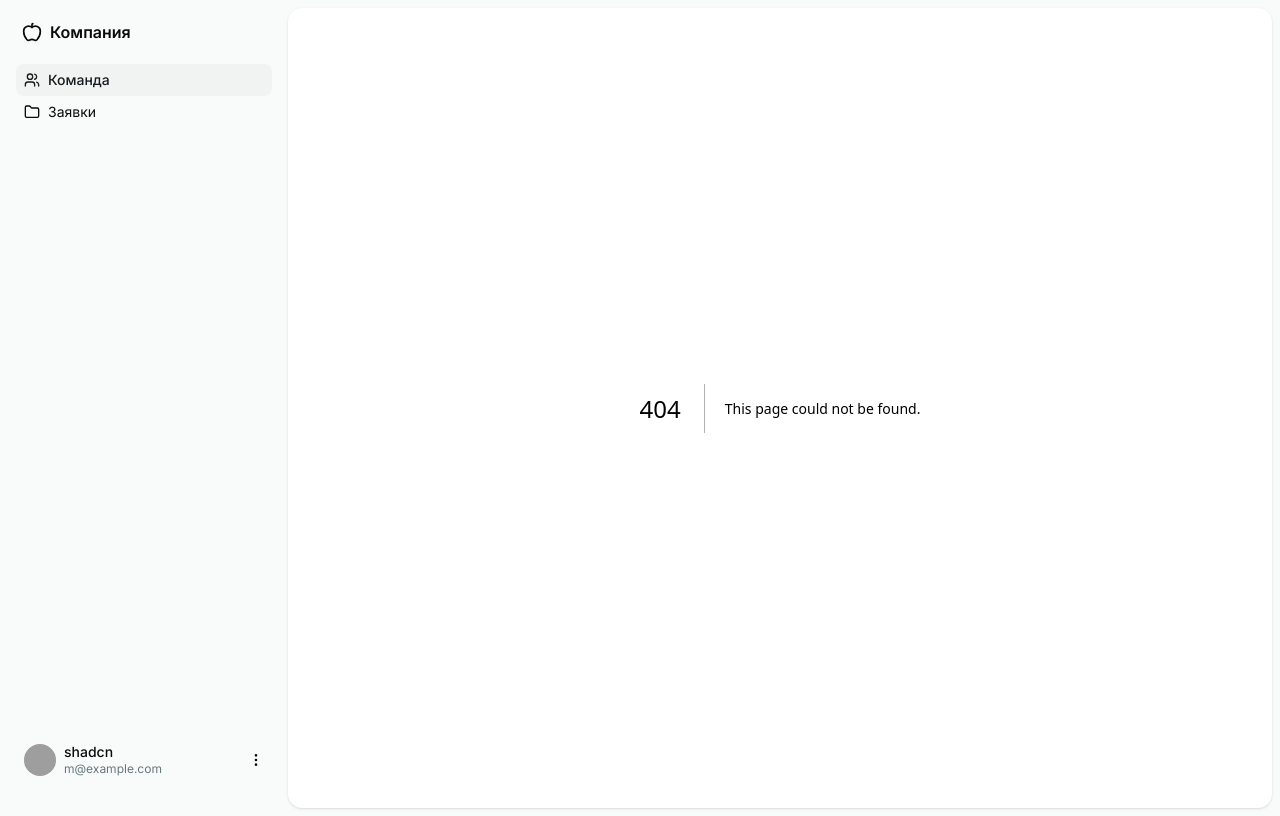
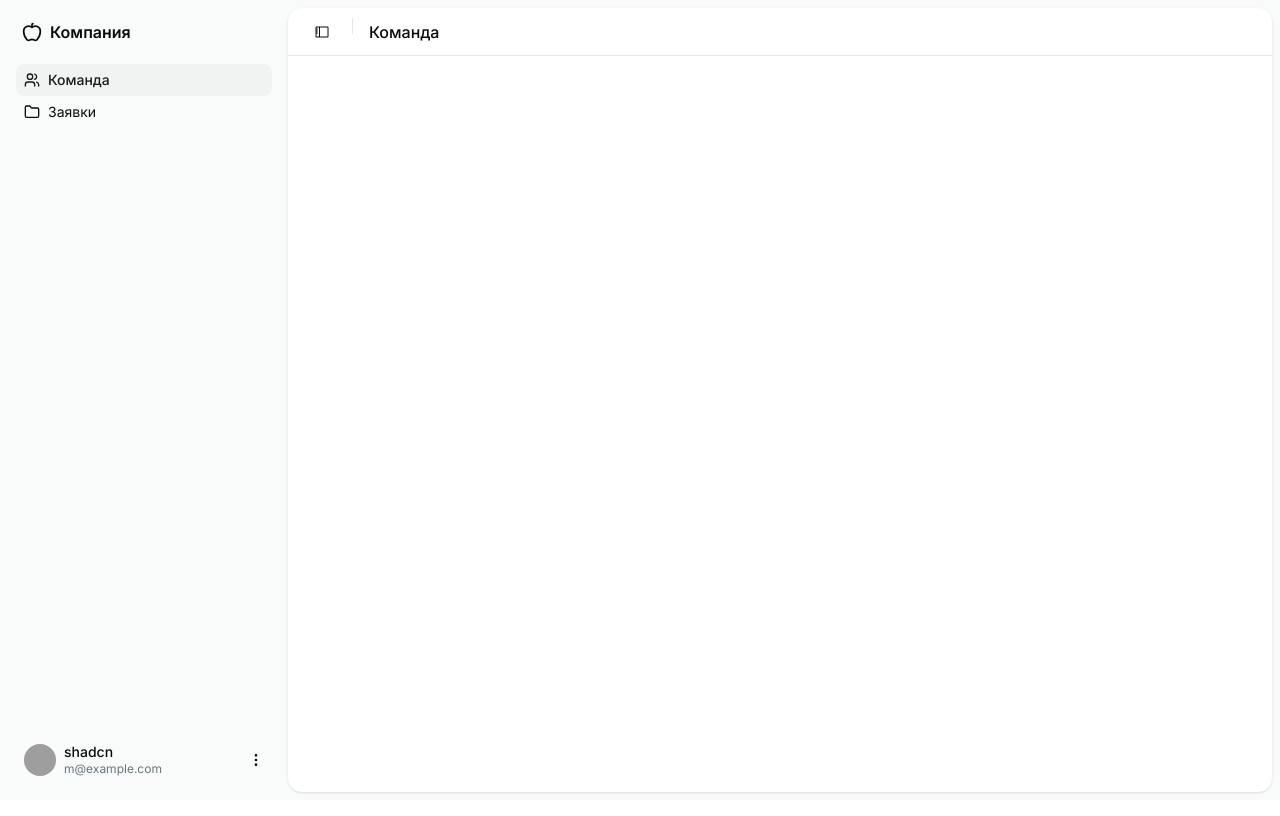
Before and after one commit to sebryk/modules, a Next.js app in the folder frontend/: page /team in a window 1280 px wide. Before the commit this address had no page. Built offline with nearby package versions, Linux system fonts and the light colour scheme; grey boxes are pictures that could not be loaded.

Commit message:
refactor navigation sidebar

```diff
--- /dev/null
+++ b/frontend/src/app/applications/page.tsx
@@ -0,0 +1,25 @@
+import { DataTable } from "@/components/data-table"
+import { SiteHeader } from "@/components/site-header"
+
+import data from "@/data/data.json"
+
+const Page = () => {
+   return (
+      <>
+         <SiteHeader />
+         <div className="flex flex-1 flex-col">
+            <div className="@container/main flex flex-1 flex-col gap-2">
+               <div className="flex flex-col gap-4 py-4 md:gap-6 md:py-6">
+                  {/* <SectionCards /> */}
+                  {/* <div className="px-4 lg:px-6">
+                     <ChartAreaInteractive />
+                  </div> */}
+                  {/* <DataTable data={data} /> */}
+               </div>
+            </div>
+         </div>
+      </>
+   )
+}
+
+export default Page
--- a/frontend/src/app/page.tsx
+++ b/frontend/src/app/page.tsx
@@ -12,10 +12,10 @@ export default function Page() {
          <div className="flex flex-1 flex-col">
             <div className="@container/main flex flex-1 flex-col gap-2">
                <div className="flex flex-col gap-4 py-4 md:gap-6 md:py-6">
-                  <SectionCards />
-                  <div className="px-4 lg:px-6">
+                  {/* <SectionCards /> */}
+                  {/* <div className="px-4 lg:px-6">
                      <ChartAreaInteractive />
-                  </div>
+                  </div> */}
                   <DataTable data={data} />
                </div>
             </div>
--- /dev/null
+++ b/frontend/src/app/team/page.tsx
@@ -0,0 +1,24 @@
+import { SiteHeader } from "@/components/site-header"
+
+const Page = () => {
+   return (
+      <>
+         <>
+            <SiteHeader />
+            <div className="flex flex-1 flex-col">
+               <div className="@container/main flex flex-1 flex-col gap-2">
+                  <div className="flex flex-col gap-4 py-4 md:gap-6 md:py-6">
+                     {/* <SectionCards /> */}
+                     {/* <div className="px-4 lg:px-6">
+                           <ChartAreaInteractive />
+                        </div> */}
+                     {/* <DataTable data={data} /> */}
+                  </div>
+               </div>
+            </div>
+         </>
+      </>
+   )
+}
+
+export default Page
--- a/frontend/src/components/app-sidebar.tsx
+++ b/frontend/src/components/app-sidebar.tsx
@@ -33,7 +33,7 @@ import {
 } from "lucide-react"
 import Link from "next/link"
 
-const data = {
+export const data = {
    user: {
       name: "shadcn",
       email: "m@example.com",
@@ -47,7 +47,7 @@ const data = {
       },
       {
          title: "Заявки",
-         url: "/application",
+         url: "/applications",
          icon: <FolderIcon />,
       },
       // {
@@ -152,7 +152,7 @@ const data = {
 
 export function AppSidebar({ ...props }: React.ComponentProps<typeof Sidebar>) {
    return (
-      <Sidebar collapsible="offcanvas" {...props}>
+      <Sidebar collapsible="icon" {...props}>
          <SidebarHeader>
             <SidebarMenu>
                <SidebarMenuItem>
--- a/frontend/src/components/site-header.tsx
+++ b/frontend/src/components/site-header.tsx
@@ -1,8 +1,15 @@
-import { Button } from "@/components/ui/button"
+"use client"
+
+import { usePathname } from "next/navigation"
+
+import { getPageTitle } from "@/lib/utils"
 import { Separator } from "@/components/ui/separator"
 import { SidebarTrigger } from "@/components/ui/sidebar"
 
 export function SiteHeader() {
+   const pathname = usePathname()
+   const title = getPageTitle(pathname)
+
    return (
       <header className="flex h-(--header-height) shrink-0 items-center gap-2 border-b transition-[width,height] ease-linear group-has-data-[collapsible=icon]/sidebar-wrapper:h-(--header-height)">
          <div className="flex w-full items-center gap-1 px-4 lg:gap-2 lg:px-6">
@@ -11,7 +18,7 @@ export function SiteHeader() {
                orientation="vertical"
                className="mx-2 data-[orientation=vertical]:h-4"
             />
-            <h1 className="text-base font-medium">Documents</h1>
+            <h1 className="text-base font-medium">{title}</h1>
          </div>
       </header>
    )
--- a/frontend/src/lib/utils.ts
+++ b/frontend/src/lib/utils.ts
@@ -1,6 +1,14 @@
 import { clsx, type ClassValue } from "clsx"
 import { twMerge } from "tailwind-merge"
+
+import { data } from "@/components/app-sidebar"
 
 export function cn(...inputs: ClassValue[]) {
    return twMerge(clsx(inputs))
 }
+
+const { navMain } = data
+
+export function getPageTitle(pathname: string) {
+   return navMain.find((item) => item.url === pathname)?.title ?? "Главная"
+}
```
Also changed, not shown: frontend/src/components/nav-main.tsx (+17 -0 lines), 1 other file (tests, documents, lock files or other folders).
